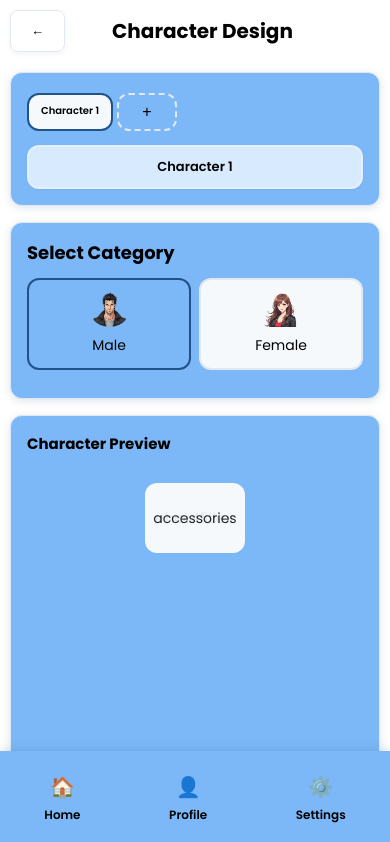
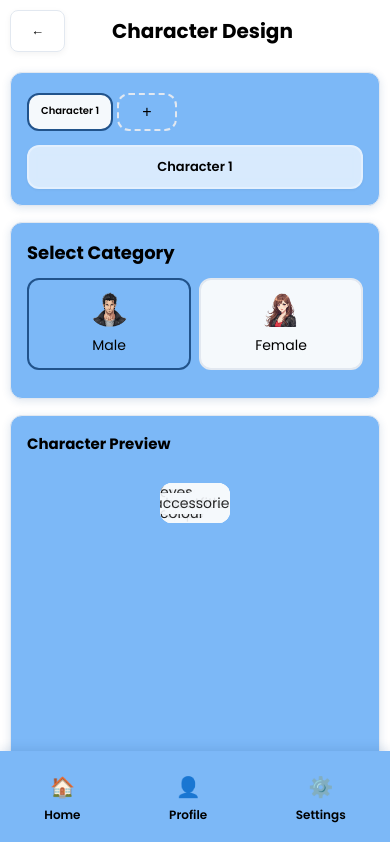
Before and after one commit to ayushhrawat/animemaker-ai, a React (Vite) app: page /character-design in a window 390 px wide. Shown: the top 842 px of the page. Built offline with nearby package versions, Linux system fonts and the light colour scheme.

Commit message:
Further reduce character preview size: Make it much smaller and more compact

```diff
--- a/src/screens/CharacterDesign.css
+++ b/src/screens/CharacterDesign.css
@@ -56,8 +56,8 @@
 .character-display {
   position: relative;
   width: 100%;
-  max-width: 150px; /* Limit width for compact display */
-  height: 100px; /* Reduced size for compact display */
+  max-width: 100px; /* Even more compact */
+  height: 60px; /* Much smaller for compact display */
   display: flex;
   align-items: center;
   justify-content: center;
@@ -91,8 +91,8 @@
   }
 
   .character-display {
-    max-width: 120px;
-    height: 80px; /* Smaller on tablets */
+    max-width: 80px;
+    height: 50px; /* Smaller on tablets */
   }
 }
 
@@ -107,8 +107,8 @@
   }
 
   .character-display {
-    max-width: 100px;
-    height: 70px; /* Even smaller on mobile */
+    max-width: 70px;
+    height: 40px; /* Even smaller on mobile */
   }
 }
 
```
